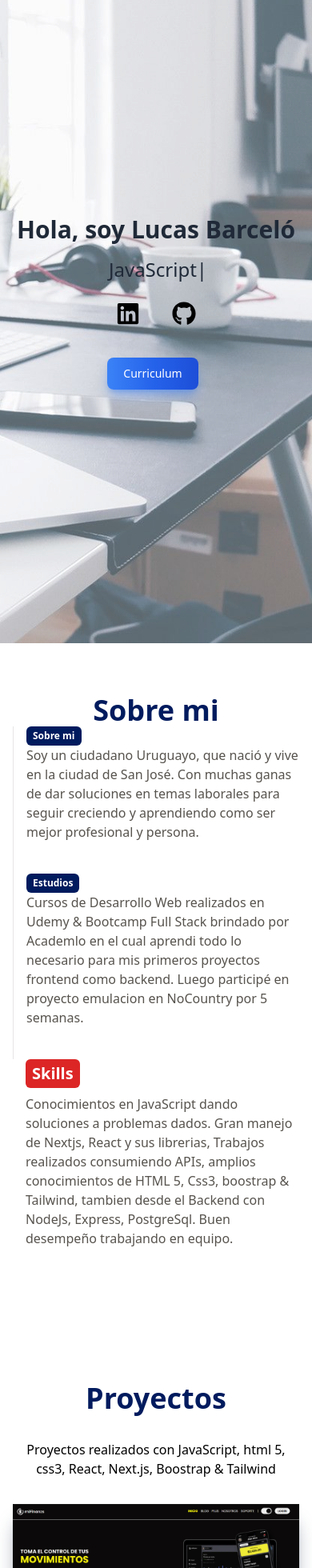
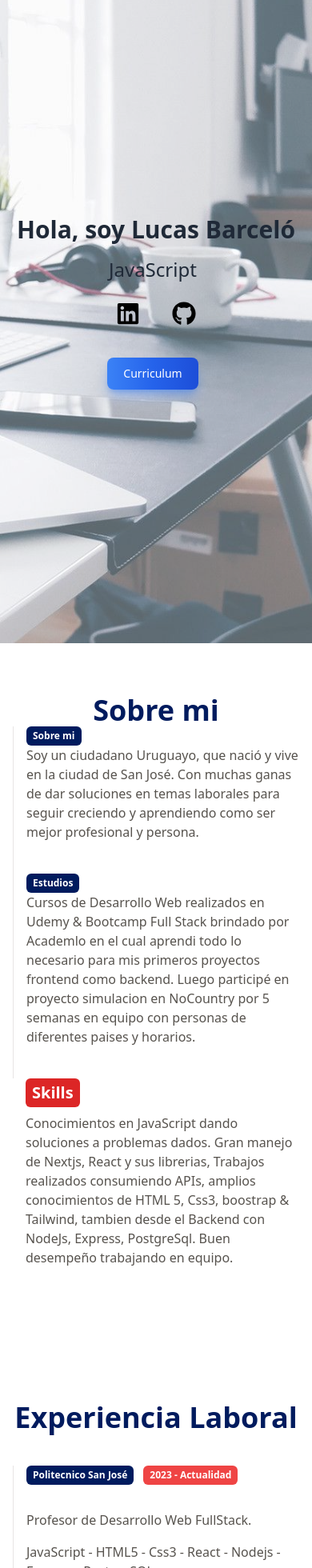
Before and after one commit to lucasbarcelo11/Portafolio, a React (Vite) app: page / in a window 390 px wide. Shown: the part 40-2000 px from the top of the page at 80% size. Built offline with nearby package versions, Linux system fonts and the light colour scheme.

Commit message:
Puse experiencia laboral como nuevo componente

```diff
--- a/src/App.jsx
+++ b/src/App.jsx
@@ -7,6 +7,7 @@ import Projects from './components/Projects'
 import Sidenav from './components/Sidenav'
 import ProjectsBackend from './components/ProjectsBackend'
 import { useEffect, useState } from 'react'
+import Experience from './components/Experience'
 
 
 function App() {
@@ -26,6 +27,7 @@ function App() {
       <Sidenav setTheme={setTheme}/>
       <Main setTheme={setTheme}/>
       <AbouteMe/>
+      <Experience/>
       <Projects/>
       <ProjectsBackend/>
       <Contact/>
--- a/src/components/AbouteMe.jsx
+++ b/src/components/AbouteMe.jsx
@@ -9,21 +9,21 @@ const data = [
   },
   {
     title:'Estudios',
-    details: 'Cursos de Desarrollo Web realizados en Udemy & Bootcamp Full Stack brindado por Academlo en el cual aprendi todo lo necesario para mis primeros proyectos frontend como backend. Luego participé en proyecto emulacion en NoCountry por 5 semanas.'
+    details: 'Cursos de Desarrollo Web realizados en Udemy & Bootcamp Full Stack brindado por Academlo en el cual aprendi todo lo necesario para mis primeros proyectos frontend como backend. Luego participé en proyecto simulacion en NoCountry por 5 semanas en equipo con personas de diferentes paises y horarios.'
   }
 ];
 
 const AbouteMe = () => {
   return(
     <div id="aboutme" className="max-w-[1040px] m-auto md:pl-20 p-4 py-16">
-        <h1 className="text-4xl font-bold text-center text-[#001b5e] dark:text-gray-200">Sobre mi</h1>
+        <h2 className="text-4xl font-bold text-center text-[#001b5e] dark:text-gray-200">Sobre mi</h2>
         {
             data.map((item, idx) => (
                 <AbouteMeInfo key={idx} title={item.title} details={item.details}/>
 
             ))
         }
-        <ol className="flex-col md:flex-row relative mb-10 ml-4">
+        <ol className="flex-col md:flex-row relative mb-10 ml-4 ">
           <h3 className='inline-block px-2 py-1 font-semibold text-white bg-red-600 rounded-md text-xl'>Skills </h3>
           <p className='my-2 text-base font-normal text-stone-600 dark:text-gray-200'>Conocimientos en JavaScript dando soluciones a problemas dados. Gran manejo de Nextjs, React y sus librerias, Trabajos realizados consumiendo APIs, amplios conocimientos de HTML 5, Css3, boostrap & Tailwind, tambien desde el Backend con NodeJs, Express, PostgreSql. Buen desempeño trabajando en equipo.</p>
         </ol>
--- a/src/components/Contact.jsx
+++ b/src/components/Contact.jsx
@@ -8,7 +8,7 @@ const Contact = () => {
             <div className='grid md:grid-cols-2 gap-4 w-full py-2'>
                 <div className='flex flex-col'>
                     <label className='uppercase text-sm py-2 dark:text-gray-200'>Nombre</label>
-                    <input className='border-2 rounded-lg p-3 flex border-gray-300' type="text" name='name' />
+                    <input className='border-2 rounded-lg p-3 flex border-gray-300' type="text" name='name' required='true' />
                 </div>
                 <div className='flex flex-col'>
                     <label className='uppercase text-sm py-2 dark:text-gray-200'>Celular</label>
@@ -17,7 +17,7 @@ const Contact = () => {
             </div>
             <div className='flex flex-col py-2'>
                 <label className='uppercase text-sm py-2 dark:text-gray-200'>Email</label>
-                <input className='border-2 rounded-lg p-3 flex border-gray-300' type="email" name='email' />
+                <input className='border-2 rounded-lg p-3 flex border-gray-300' type="email" name='email' required='true'/>
             </div>
             <div className='flex flex-col py-2'>
                 <label className='uppercase text-sm py-2 dark:text-gray-200'>Asunto</label>
@@ -25,7 +25,7 @@ const Contact = () => {
             </div>
             <div className='flex flex-col py-2'>
                 <label className='uppercase text-sm py-2 dark:text-gray-200'>Mensaje</label>
-                <textarea className='border-2 rounded-lg p-3 border-gray-300' rows='10' name='message'> </textarea>
+                <textarea className='border-2 rounded-lg p-3 border-gray-300' rows='10' name='message' required='true'> </textarea>
             </div>
             <button className='bg-[#001b5e] text-gray-100 mt-4 w-full p-4 rounded-lg dark:text-gray-200'>Enviar Mensaje</button>
         </form>
--- /dev/null
+++ b/src/components/Experience.jsx
@@ -0,0 +1,31 @@
+import React from "react";
+
+const Experience = () => {
+  return (
+    <div className="max-w-[1040px] m-auto md:pl-20 p-4 py-16">
+      <h2 className="text-4xl font-bold text-center text-[#001b5e] dark:text-gray-200">
+        Experiencia Laboral
+      </h2>
+      <ol className="flex flex-col md:flex-row relative border-l border-stone-200 mt-10">
+        <li className="mb-10 ml-4 dark:text-gray-200">
+          <p className="flex flex-wrap flex-row text-xs md:text-sm gap-3">
+            <span className="inline-block px-2 py-1 font-semibold text-white bg-[#001b5e] rounded-md">
+              Politecnico San José
+            </span>
+            <span className="inline-block px-2 py-1 font-semibold text-white bg-red-500 rounded-md">
+              2023 - Actualidad
+            </span>
+          </p>
+          <p className="mt-6 flex flex-col">
+            <span className="my-2 text-base font-normal text-stone-600 dark:text-gray-200">
+              Profesor de Desarrollo Web FullStack.
+            </span>
+            <span className="my-2 text-base font-normal text-stone-600 dark:text-gray-200">JavaScript - HTML5 - Css3 - React - Nodejs - Express - PostgreSQL.</span>
+          </p>
+        </li>
+      </ol>
+    </div>
+  );
+};
+
+export default Experience;
--- a/src/components/Main.jsx
+++ b/src/components/Main.jsx
@@ -39,9 +39,11 @@ const Main = () => {
                 1000,
                 "React",
                 1000,
+                'NextJs',
+                1000,
                 "HTML 5, Css3",
                 1000,
-                "Boostrap & Tailwind ",
+                "Boostrap & TailwindCss",
                 1000,
                 "Node js ",
                 1000,
```
